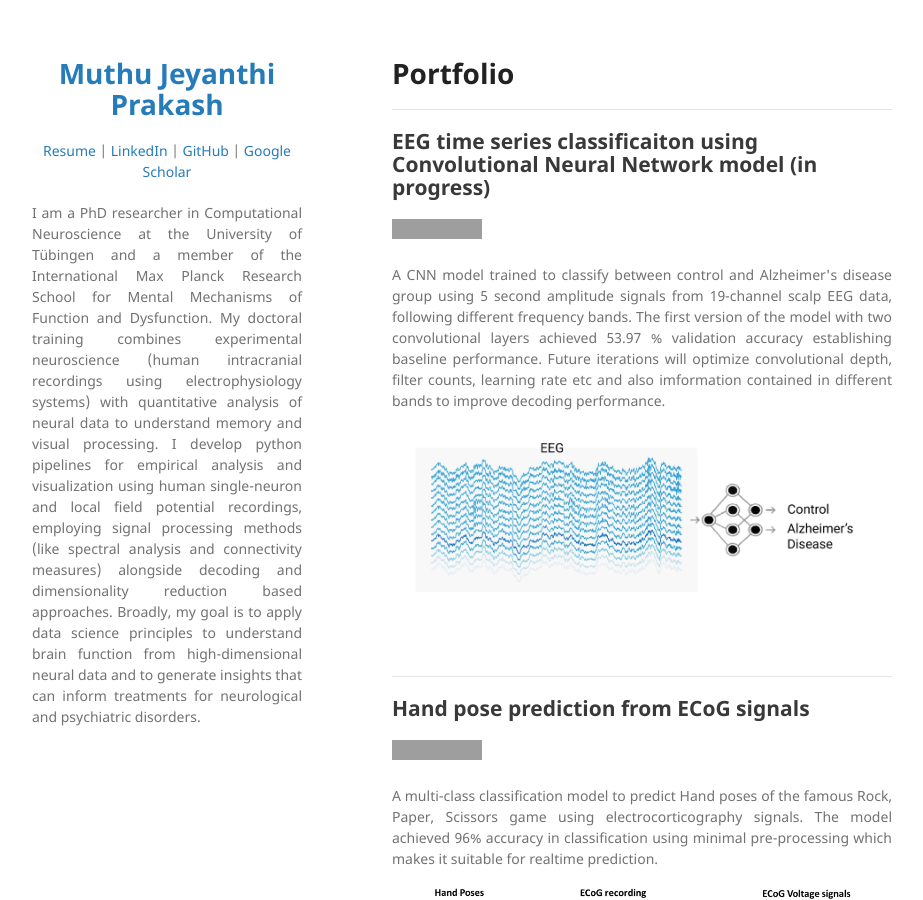
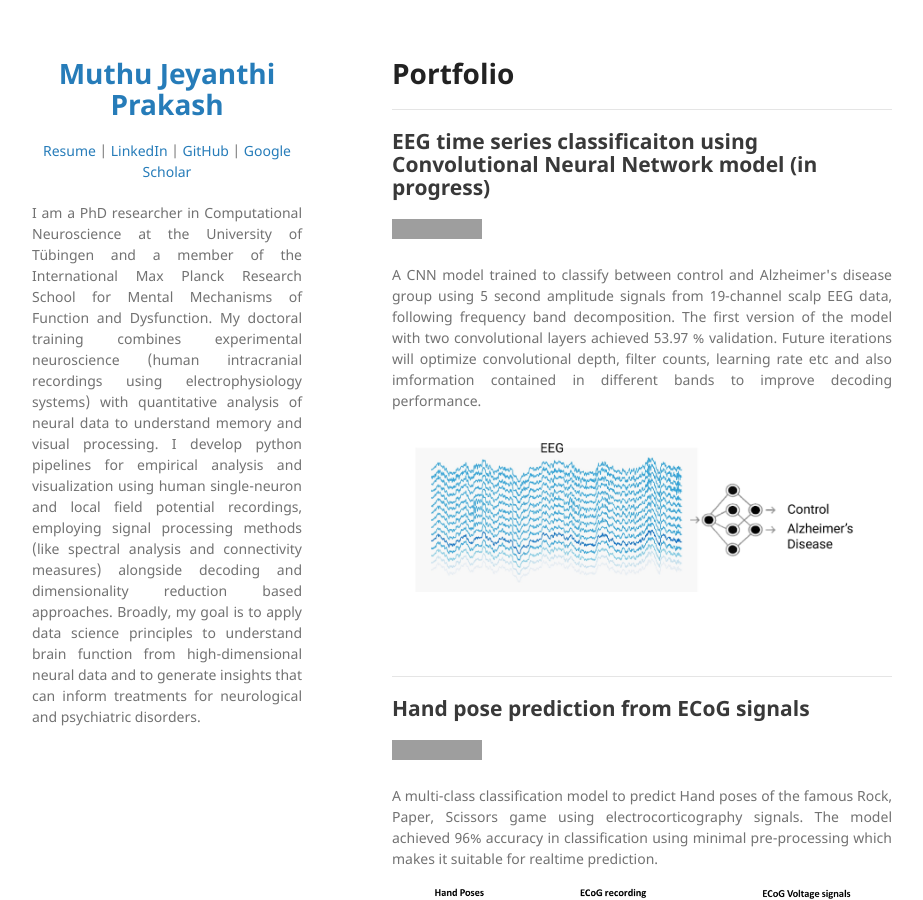
Before and after one commit to Muthu-Jeyanthi/Muthu-Jeyanthi.github.io, a Jekyll site: the page built from index.md, in a window 1280 px wide and 900 px high. Shown: the whole window, without its empty margins (178-1101 px from the left). Built offline with Jekyll 4.4.1, drawn with Linux system fonts in a browser that asks for light colours; our own code applies the rules of GitHub Pages for plain Markdown files; grey boxes are pictures that could not be loaded.

Commit message:
Refine project description for EEG CNN model
Updated description to clarify frequency band decomposition and removed redundant phrasing.

```diff
--- a/index.md
+++ b/index.md
@@ -4,7 +4,7 @@
 
 [![Open In Colab](https://colab.research.google.com/assets/colab-badge.svg)](https://drive.google.com/file/d/1Zj6zug8tGUFRqtK31Rd6_F_dxpGz_Doo/view?usp=sharing)
 
-<div style="text-align: justify">A CNN model trained to classify between control and Alzheimer's disease group using 5 second amplitude signals from 19-channel scalp EEG data, following different frequency bands. The first version of the model with two convolutional layers achieved 53.97 % validation accuracy establishing baseline performance. Future iterations will optimize convolutional depth, filter counts, learning rate etc and also imformation contained in different bands to improve decoding performance.</div>
+<div style="text-align: justify">A CNN model trained to classify between control and Alzheimer's disease group using 5 second amplitude signals from 19-channel scalp EEG data, following frequency band decomposition. The first version of the model with two convolutional layers achieved 53.97 % validation. Future iterations will optimize convolutional depth, filter counts, learning rate etc and also imformation contained in different bands to improve decoding performance.</div>
 
 <center><img src="assets/ad_ftd_image.jpg"/></center>
 <br>
```
